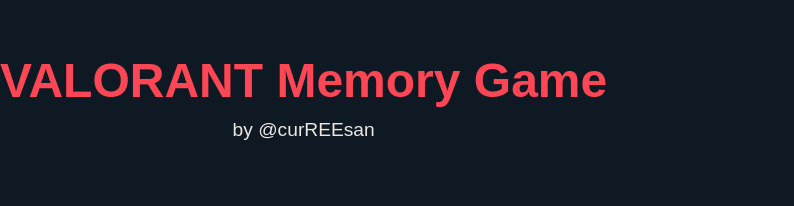
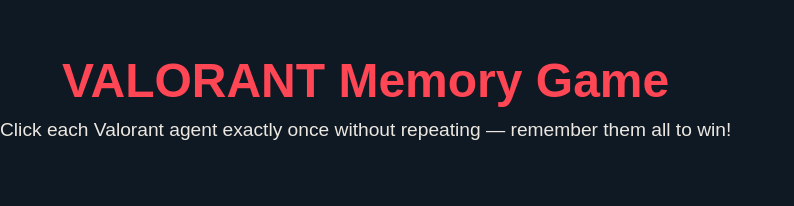
Before and after one commit to curreesan/odin-memory-card, a React app: page / in a window 1280 px wide. Shown: the part 226-432 px from the top of the page, without its empty margins (0-794 px from the left). Built offline with nearby package versions, Linux system fonts and the light colour scheme; no server answers; the HTML template or start-up script is replaced by a standard one; a web font is replaced by a local one.

Commit message:
Update describes game objective

```diff
--- a/src/components/Heading.jsx
+++ b/src/components/Heading.jsx
@@ -4,7 +4,10 @@
   return (
     <header className={styles.header}>
       <h1 className={styles.title}>VALORANT Memory Game</h1>
-      <p className={styles.credit}>by @curREEsan</p>
+      <p className={styles.credit}>
+        Click each Valorant agent exactly once without repeating — remember them
+        all to win!
+      </p>
     </header>
   );
 }
```
